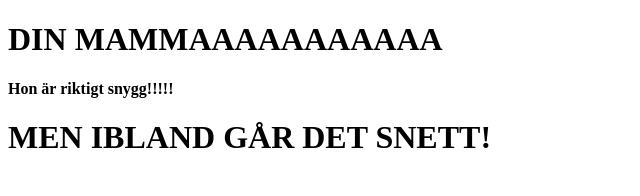
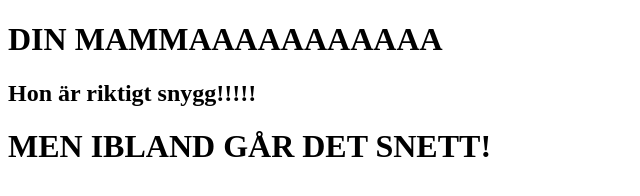
Before and after one commit to Rifty2/Html, a plain HTML site: page index.html in a window 1280 px wide. Shown: the whole page, without its empty margins (0-640 px from the left). Drawn offline with Linux system fonts and the light colour scheme.

Commit message:
63425 fix

```diff
--- a/index.html
+++ b/index.html
@@ -9,7 +9,7 @@
 <body>
     <h1>DIN MAMMAAAAAAAAAAA</h1>
 
-    <h4>Hon är riktigt snygg!!!!!</h2>
+    <h2>Hon är riktigt snygg!!!!!</h2>
 
     <h1>MEN IBLAND GÅR DET SNETT!</h1>
 </body>
```
